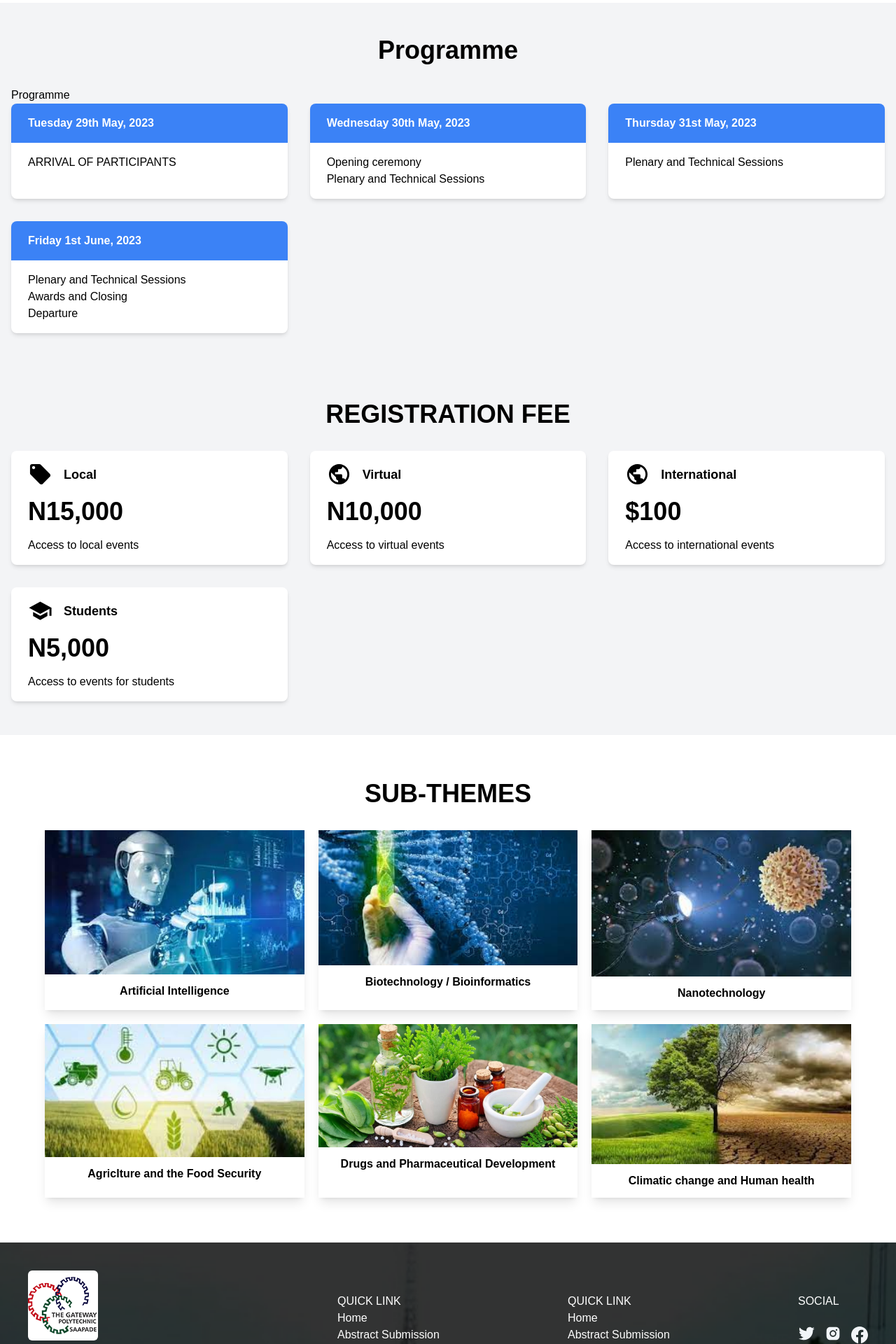
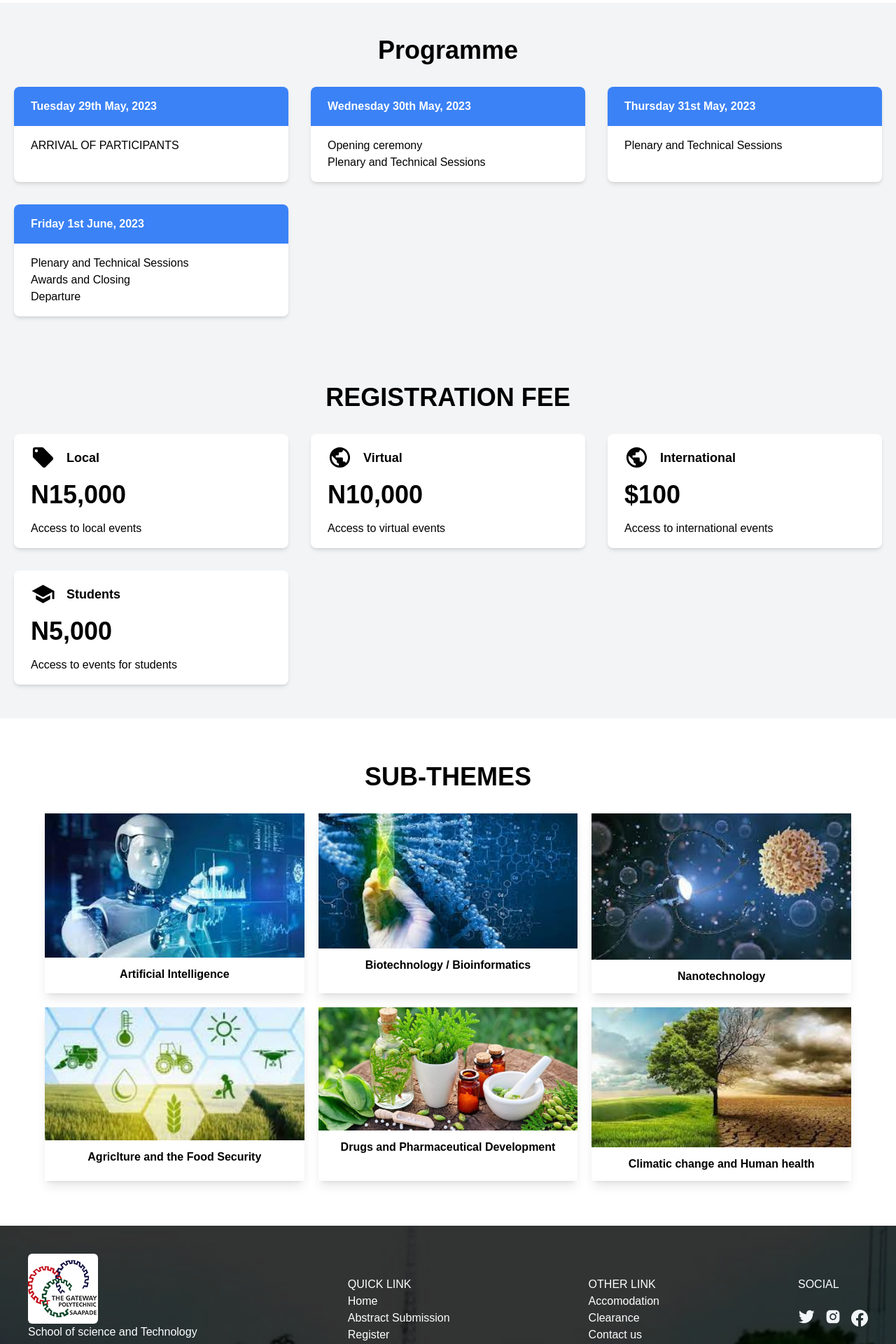
Before and after one commit to wisdom-uzo/gaposa, a Next.js app: page / in a window 1280 px wide. Shown: the part 1800-3720 px from the top of the page at 70% size. Built offline with nearby package versions, Linux system fonts and the light colour scheme.

Commit message:
first commit

```diff
--- a/components/Footer.jsx
+++ b/components/Footer.jsx
@@ -25,15 +25,15 @@ const Footer = () => (
           <div className="text-white ">
               <h3>QUICK LINK</h3>
               <p><Link href="#">Home</Link></p>
-              <p><Link href="#">Abstract Submission</Link></p>
-              <p><Link href="#">Home</Link></p>
+              <p><Link href="/abstract">Abstract Submission</Link></p>
+              <p><Link href="/register">Register</Link></p>
           </div>
 
           <div className="text-white ">
-              <h3>QUICK LINK</h3>
-              <p><Link href="#">Home</Link></p>
-              <p><Link href="#">Abstract Submission</Link></p>
-              <p><Link href="#">Home</Link></p>
+              <h3>OTHER LINK</h3>
+              <p><Link href="/accomodation">Accomodation</Link></p>
+              <p><Link href="/clearance">Clearance</Link></p>
+              <p><Link href="/contact">Contact us</Link></p>
           </div>
 
 
--- a/components/Pricing.jsx
+++ b/components/Pricing.jsx
@@ -5,7 +5,7 @@ import { TitleText } from './CustomTexts';
 
 function Pricing() {
   return (
-    <section className="bg-gray-100 py-12 px-4">
+    <section className="bg-gray-100 py-12 px-5">
       <div className="container mx-auto">
       <TitleText title={<>REGISTRATION FEE</>} textStyles='text-center' />
 
--- a/components/Program.jsx
+++ b/components/Program.jsx
@@ -3,11 +3,11 @@ import { TitleText } from './CustomTexts';
 
 function Schedule() {
   return (
-    <section className="bg-gray-100 py-12 px-4">
+    <section className="bg-gray-100 py-12 px-5">
       <div className="container mx-auto">
       <TitleText title={<>Programme</>} textStyles='text-center' />
 
-        <h2 className="">Programme</h2>
+
         <div className="grid grid-cols-1 md:grid-cols-3 gap-8">
           <div className="bg-white rounded-lg shadow-md">
             <div className="px-6 py-4 bg-blue-500 text-white font-bold rounded-t-lg">
--- a/sections/Reg.jsx
+++ b/sections/Reg.jsx
@@ -8,7 +8,7 @@ const Reg = () => {
 
 
     <div className=" md:w-[70%] w-[90%] shadow-md text-gray-700 bg-white mx-auto mt-10 rounded-md p-5 leading-8 text-base text-justify ">
-        <p>The registration fee for this Conference is fifteen thousand naira (N15,000) for physical participation and ten thousand naira(N10,000) for virtual participation. The physical participation lunch cost shall cover Conference materials, lunch and light breakfast on day 2. Registration for international participants is $100 while student registration is five thousand naira (N5,000) only. You may please pay the registration fee to:</p>
+        <p>The registration fee for this Conference is fifteen thousand naira (N15,000) for physical participation and ten thousand naira(N10,000) for virtual participation. Please note that late submission of papers shall attract an additional fee of five thousand naira (N5,000).The physical participation cost shall cover Conference materials, lunch and light breakfast on day 2. Registration for international participants is $100 while student registration is five thousand naira (N5,000) only. You may please pay the registration fee to:</p>
 
         <div className="mt-2">
             <p className=""><strong>Account Name: </strong>GAPOSA SS&T CONFERENCE AND JOURNAL</p>
```
Also changed, not shown: pages/abstract.js (added, +9 -0 lines).
